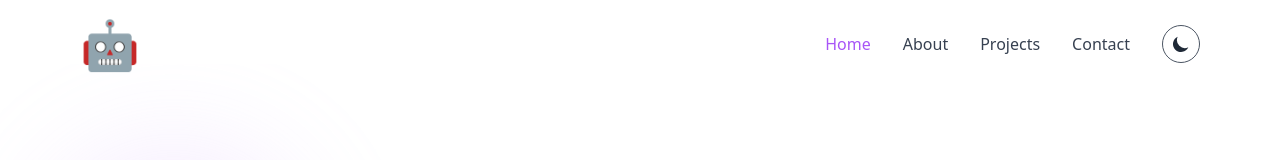
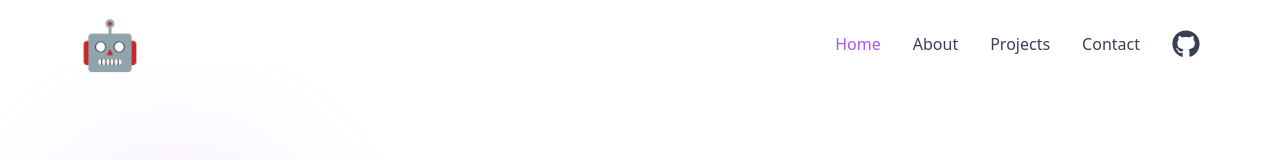
Before and after one commit to gh-tayyab/portfoli-oo, a Next.js app: page / in a window 1280 px wide. Shown: the top 160 px of the page. Built offline with nearby package versions, Linux system fonts and the light colour scheme.

Commit message:
remove theme toggle

```diff
--- a/src/app/ThemeProvider.tsx
+++ /dev/null
@@ -1,45 +0,0 @@
-'use client';
-
-import React, { createContext, useContext, useEffect, useState } from 'react';
-
-interface ThemeContextType {
-  theme: string;
-  toggleTheme: () => void;
-}
-
-const ThemeContext = createContext<ThemeContextType | undefined>(undefined);
-
-export const ThemeProvider: React.FC<{ children: React.ReactNode }> = ({ children }) => {
-  const [theme, setTheme] = useState<string>(() => {
-    if (typeof window !== 'undefined') {
-      return localStorage.getItem('theme') || (window.matchMedia('(prefers-color-scheme: dark)').matches ? 'dark' : 'light');
-    }
-    return 'dark';
-  });
-
-  useEffect(() => {
-    if (typeof window !== 'undefined') {
-      localStorage.setItem('theme', theme);
-      document.documentElement.classList.toggle('dark', theme === 'dark');
-      document.documentElement.classList.toggle('light', theme === 'light');
-    }
-  }, [theme]);
-
-  const toggleTheme = () => {
-    setTheme(prevTheme => (prevTheme === 'dark' ? 'light' : 'dark'));
-  };
-
-  return (
-    <ThemeContext.Provider value={{ theme, toggleTheme }}>
-      {children}
-    </ThemeContext.Provider>
-  );
-};
-
-export const useTheme = () => {
-  const context = useContext(ThemeContext);
-  if (!context) {
-    throw new Error('useTheme must be used within a ThemeProvider');
-  }
-  return context;
-};
--- a/src/app/layout.tsx
+++ b/src/app/layout.tsx
@@ -2,29 +2,60 @@ import './globals.css';
 import { Inter } from 'next/font/google';
 import Navbar from '@/components/Navbar';
 import Footer from '@/components/Footer';
-import { ThemeProvider } from '@/app/ThemeProvider';
 
+// Initialize the Inter font
 const inter = Inter({
   subsets: ['latin'],
   variable: '--font-inter',
   display: 'swap',
 });
 
+// Define props interface
 interface RootLayoutProps {
-  children: React.ReactNode;
+  children: React.ReactNode; // Explicitly type children
 }
+
+export const metadata = {
+  title: 'Muhammad Tayyab - Agentic AI Engineer & Next.js Developer',
+  description: 'Portfolio of Muhammad Tayyab, an AI Engineer and Full-Stack Developer specializing in Next.js, AI-driven automation, and scalable web solutions.',
+  keywords: ['Agentic AI', 'AI Engineer', 'Next.js Developer', 'Full-Stack Development', 'LangChain', 'CrewAI', 'GraphQL', 'Web Development', 'JavaScript', 'TypeScript', 'Docker', 'Tailwind CSS', 'AWS', 'GitHub', 'PostgreSQL', 'MongoDB'],
+  authors: [{ name: 'Muhammad Tayyab' }],
+  creator: 'Muhammad Tayyab',
+  publisher: 'Muhammad Tayyab',
+  themeColor: [
+    { media: '(prefers-color-scheme: light)', color: '#ffffff' },
+    { media: '(prefers-color-scheme: dark)', color: '#111827' },
+  ],
+  viewport: 'width=device-width, initial-scale=1, maximum-scale=5',
+  openGraph: {
+    type: 'website',
+    locale: 'en_US',
+    url: 'https://portfoli-oo.vercel.app',
+    siteName: 'Muhammad Tayyab - AI Engineer & Developer',
+    images: [
+      {
+        url: 'https://yourwebsite.com/og-image.jpg',
+        width: 1200,
+        height: 630,
+        alt: 'Muhammad Tayyab - AI Engineer & Developer',
+      },
+    ],
+  },
+  twitter: {
+    card: 'summary_large_image',
+    creator: '@mtayyab_00',
+  },
+};
 
 export default function RootLayout({ children }: RootLayoutProps) {
   return (
     <html lang="en">
       <body className="font-sans antialiased min-h-screen flex flex-col transition-colors duration-300 bg-white dark:bg-gray-900 text-gray-900 dark:text-gray-100">
-        <ThemeProvider> {/* Wrap your application in ThemeProvider */}
           <div className="flex flex-col min-h-screen">
             <Navbar />
             <div className="pt-16">{children}</div>
             <Footer />
           </div>
-        </ThemeProvider>
       </body>
     </html>
   );
--- a/src/components/NavbarClient.tsx
+++ b/src/components/NavbarClient.tsx
@@ -1,11 +1,11 @@
-"use client";
+'use client';
 
-import Link from "next/link";
-import { useState, useEffect } from "react";
-import ThemeToggle from "./ThemeToggle";
-import { usePathname } from "next/navigation";
+import Link from 'next/link';
+import { useState, useEffect } from 'react';
+import { usePathname } from 'next/navigation';
+import { FaGithub } from 'react-icons/fa';
 
-export default function Navbar() {
+export default function NavbarClient() {
   const [isMenuOpen, setIsMenuOpen] = useState(false);
   const [scrolled, setScrolled] = useState(false);
   const pathname = usePathname();
@@ -15,21 +15,20 @@ export default function Navbar() {
       setScrolled(window.scrollY > 20);
     };
 
-    window.addEventListener("scroll", handleScroll);
-    return () => window.removeEventListener("scroll", handleScroll);
+    window.addEventListener('scroll', handleScroll);
+    return () => window.removeEventListener('scroll', handleScroll);
   }, []);
 
   return (
-    <nav
-      className={`fixed top-0 w-full z-50 transition-all duration-300 ${
-        scrolled
-          ? "bg-white/80 dark:bg-gray-900/80 backdrop-blur-md py-3 shadow-lg"
-          : "bg-transparent py-5"
-      }`}
-    >
+    <nav className={`fixed top-0 w-full z-50 transition-all duration-300 ${
+      scrolled
+        ? 'bg-white/80 dark:bg-gray-900/80 backdrop-blur-md py-3 shadow-lg'
+        : 'bg-transparent py-5'
+    }`}>
       <div className="max-w-6xl mx-auto px-4">
         <div className="flex justify-between items-center">
-          <Link href="/">
+          <Link
+            href="/"          >
             <span className="text-3xl md:text-5xl">🤖</span>
           </Link>
 
@@ -38,9 +37,9 @@ export default function Navbar() {
             <Link
               href="/"
               className={`transition-all duration-300 hover:text-purple-500 ${
-                pathname === "/"
-                  ? "text-purple-500 dark:text-purple-400 font-medium"
-                  : "text-gray-700 dark:text-gray-300"
+                pathname === '/'
+                  ? 'text-purple-500 dark:text-purple-400 font-medium'
+                  : 'text-gray-700 dark:text-gray-300'
               }`}
             >
               Home
@@ -48,9 +47,9 @@ export default function Navbar() {
             <Link
               href="/about"
               className={`transition-all duration-300 hover:text-purple-500 ${
-                pathname === "/about"
-                  ? "text-purple-500 dark:text-purple-400 font-medium"
-                  : "text-gray-700 dark:text-gray-300"
+                pathname === '/about'
+                  ? 'text-purple-500 dark:text-purple-400 font-medium'
+                  : 'text-gray-700 dark:text-gray-300'
               }`}
             >
               About
@@ -58,9 +57,9 @@ export default function Navbar() {
             <Link
               href="/projects"
               className={`transition-all duration-300 hover:text-purple-500 ${
-                pathname === "/projects"
-                  ? "text-purple-500 dark:text-purple-400 font-medium"
-                  : "text-gray-700 dark:text-gray-300"
+                pathname === '/projects'
+                  ? 'text-purple-500 dark:text-purple-400 font-medium'
+                  : 'text-gray-700 dark:text-gray-300'
               }`}
             >
               Projects
@@ -68,19 +67,33 @@ export default function Navbar() {
             <Link
               href="/contact"
               className={`transition-all duration-300 hover:text-purple-500 ${
-                pathname === "/contact"
-                  ? "text-purple-500 dark:text-purple-400 font-medium"
-                  : "text-gray-700 dark:text-gray-300"
+                pathname === '/contact'
+                  ? 'text-purple-500 dark:text-purple-400 font-medium'
+                  : 'text-gray-700 dark:text-gray-300'
               }`}
             >
               Contact
             </Link>
-            <ThemeToggle />
+            <Link
+              href="https://github.com/gh-tayyab"
+              target="_blank"
+              rel="noopener noreferrer"
+              className="text-gray-700 dark:text-gray-300 hover:text-purple-500 dark:hover:text-purple-400"
+            >
+              <FaGithub size={28} />
+            </Link>
           </div>
 
           {/* Mobile Menu Button */}
           <div className="flex md:hidden items-center space-x-4">
-            <ThemeToggle />
+          <Link
+              href="https://github.com/gh-tayyab"
+              target="_blank"
+              rel="noopener noreferrer"
+              className="text-gray-700 dark:text-gray-300 hover:text-purple-500 dark:hover:text-purple-400"
+            >
+              <FaGithub size={28} />
+            </Link>
             <button
               onClick={() => setIsMenuOpen(!isMenuOpen)}
               className="text-gray-700 dark:text-gray-300 hover:text-purple-500 dark:hover:text-purple-400 focus:outline-none"
@@ -120,9 +133,9 @@ export default function Navbar() {
             <Link
               href="/"
               className={`px-3 py-2 rounded-md ${
-                pathname === "/"
-                  ? "bg-purple-100 dark:bg-purple-900/30 text-purple-600 dark:text-purple-400"
-                  : "text-gray-700 dark:text-gray-300 hover:bg-gray-100 dark:hover:bg-gray-800"
+                pathname === '/'
+                  ? 'bg-purple-100 dark:bg-purple-900/30 text-purple-600 dark:text-purple-400'
+                  : 'text-gray-700 dark:text-gray-300 hover:bg-gray-100 dark:hover:bg-gray-800'
               }`}
               onClick={() => setIsMenuOpen(false)}
             >
@@ -131,9 +144,9 @@ export default function Navbar() {
             <Link
               href="/about"
               className={`px-3 py-2 rounded-md ${
-                pathname === "/about"
-                  ? "bg-purple-100 dark:bg-purple-900/30 text-purple-600 dark:text-purple-400"
-                  : "text-gray-700 dark:text-gray-300 hover:bg-gray-100 dark:hover:bg-gray-800"
+                pathname === '/about'
+                  ? 'bg-purple-100 dark:bg-purple-900/30 text-purple-600 dark:text-purple-400'
+                  : 'text-gray-700 dark:text-gray-300 hover:bg-gray-100 dark:hover:bg-gray-800'
               }`}
               onClick={() => setIsMenuOpen(false)}
             >
@@ -142,9 +155,9 @@ export default function Navbar() {
             <Link
               href="/projects"
               className={`px-3 py-2 rounded-md ${
-                pathname === "/projects"
-                  ? "bg-purple-100 dark:bg-purple-900/30 text-purple-600 dark:text-purple-400"
-                  : "text-gray-700 dark:text-gray-300 hover:bg-gray-100 dark:hover:bg-gray-800"
+                pathname === '/projects'
+                  ? 'bg-purple-100 dark:bg-purple-900/30 text-purple-600 dark:text-purple-400'
+                  : 'text-gray-700 dark:text-gray-300 hover:bg-gray-100 dark:hover:bg-gray-800'
               }`}
               onClick={() => setIsMenuOpen(false)}
             >
@@ -153,9 +166,9 @@ export default function Navbar() {
             <Link
               href="/contact"
               className={`px-3 py-2 rounded-md ${
-                pathname === "/contact"
-                  ? "bg-purple-100 dark:bg-purple-900/30 text-purple-600 dark:text-purple-400"
-                  : "text-gray-700 dark:text-gray-300 hover:bg-gray-100 dark:hover:bg-gray-800"
+                pathname === '/contact'
+                  ? 'bg-purple-100 dark:bg-purple-900/30 text-purple-600 dark:text-purple-400'
+                  : 'text-gray-700 dark:text-gray-300 hover:bg-gray-100 dark:hover:bg-gray-800'
               }`}
               onClick={() => setIsMenuOpen(false)}
             >
--- a/src/components/ThemeToggle.tsx
+++ /dev/null
@@ -1,27 +0,0 @@
-'use client';
-
-import { useTheme } from '../app/ThemeProvider';
-
-export default function ThemeToggle() {
-  const { theme, toggleTheme } = useTheme();
-
-  return (
-    <button
-      onClick={toggleTheme}
-      className={`rounded-full p-2 border transition-colors duration-200 focus:outline-none ${
-        theme === 'dark' ? 'border-gray-400 text-yellow-300' : 'border-gray-600 text-gray-800'
-      }`}
-      aria-label={`Switch to ${theme === 'dark' ? 'light' : 'dark'} mode`}
-    >
-      {theme === 'dark' ? (
-        <svg className="w-5 h-5" fill="currentColor" viewBox="0 0 20 20">
-          <path fillRule="evenodd" d="M10 2a1 1 0 011 1v1a1 1 0 11-2 0V3a1 1 0 011-1zm4 8a4 4 0 11-8 0 4 4 0 018 0zm-.464 4.95l.707.707a1 1 0 001.414-1.414l-.707-.707a1 1 0 00-1.414 1.414zm2.12-10.607a1 1 0 010 1.414l-.706.707a1 1 0 11-1.414-1.414l.707-.707a1 1 0 011.414 0zM17 11a1 1 0 100-2h-1a1 1 0 100 2h1zm-7 4a1 1 0 011 1v1a1 1 0 11-2 0v-1a1 1 0 011-1zM5.05 6.464A1 1 0 106.465 5.05l-.708-.707a1 1 0 00-1.414 1.414l.707.707zm1.414 8.486l-.707.707a1 1 0 01-1.414-1.414l.707-.707a1 1 0 011.414 1.414zM4 11a1 1 0 100-2H3a1 1 0 000 2h1z" clipRule="evenodd" />
-        </svg>
-      ) : (
-        <svg className="w-5 h-5" fill="currentColor" viewBox="0 0 20 20">
-          <path d="M17.293 13.293A8 8 0 016.707 2.707a8.001 8.001 0 1010.586 10.586z" />
-        </svg>
-      )}
-    </button>
-  );
-}
```
